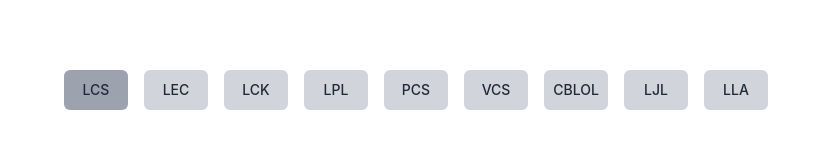
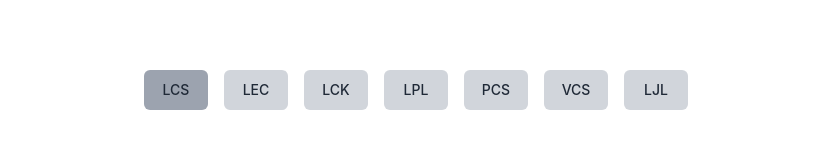
Before and after one commit to taldayco/LeagueScope, a Next.js app: page / in a window 1280 px wide. Shown: the part 201-361 px from the top of the page, without its empty margins (224-1055 px from the left). Built offline with nearby package versions, Linux system fonts and the light colour scheme; grey boxes are pictures that could not be loaded.

Commit message:
Removed CBLOL and LLA

```diff
--- a/src/pages/index.tsx
+++ b/src/pages/index.tsx
@@ -5,7 +5,7 @@
 } from '@chakra-ui/react'
 import { useEffect, useState } from 'react'
 
-const leagues = ['LCS', 'LEC', 'LCK', 'LPL', 'PCS', 'VCS', 'CBLOL', 'LJL', 'LLA']
+const leagues = ['LCS', 'LEC', 'LCK', 'LPL', 'PCS', 'VCS', 'LJL']
 const league_and_winners = ['0', '1', '2']
 
 export default function Home() {
```
